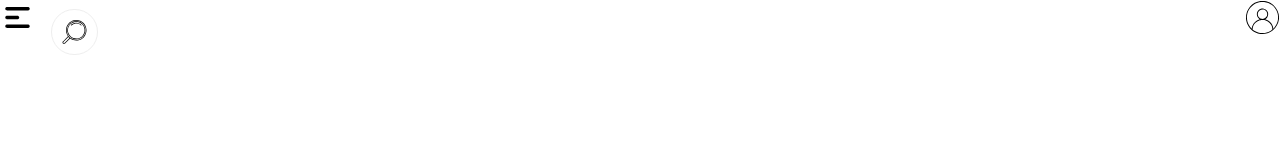
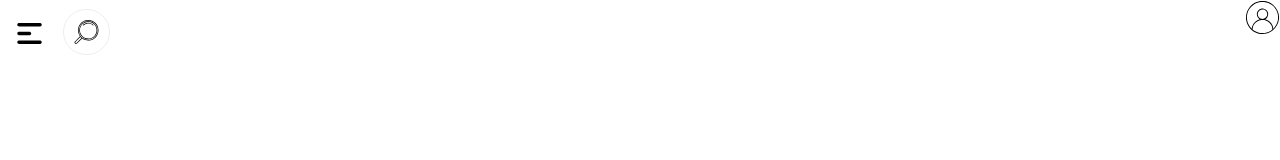
Before and after one commit to GeanCCZ/Ecom-Front, an Angular app: page / in a window 1280 px wide. Shown: the top 160 px of the page. Built offline with nearby package versions, Linux system fonts and the light colour scheme.

Commit message:
Style: Initial navigation style

```diff
--- a/src/app/components/header/navigation-menu/navigation-menu.component.css
+++ b/src/app/components/header/navigation-menu/navigation-menu.component.css
@@ -0,0 +1,18 @@
+.navigation-icon {
+    margin: 2vh 0 0 1.5vh;
+
+}
+
+.div-sidebar{
+    width: 0vh;
+    height: 93.5vh;
+
+}
+
+.div-sidebar.show{
+    background-color: aqua;
+    width: 10vh;
+    height: 93.5vh;
+
+    transition: all 0.35s;
+}
--- a/src/app/components/header/navigation-menu/navigation-menu.component.html
+++ b/src/app/components/header/navigation-menu/navigation-menu.component.html
@@ -1,5 +1,8 @@
 <div>
     <div>
-        <img class="medium-icon" src={{navigationMenuIcon.getImage().getUrl()}}>
+        <img class="medium-icon navigation-icon" src={{navigationMenuIcon.getImage().getUrl()}} (click)="showSideBar()">
+    </div>
+    <div class="div-sidebar" *ngIf="enableSideBar === true" [ngClass]="{'show': enableSideBar}">
+        1
     </div>
 </div>
--- a/src/app/components/header/navigation-menu/navigation-menu.component.ts
+++ b/src/app/components/header/navigation-menu/navigation-menu.component.ts
@@ -1,12 +1,13 @@
-import { Component } from '@angular/core';
+import { Component, Output } from '@angular/core';
 import {MatIconModule} from '@angular/material/icon';
 import Icon from '../../../domain/entities/icon.entity';
 import Image from '../../../domain/entities/image.entity';
+import { CommonModule } from '@angular/common';
 
 @Component({
   selector: 'app-navigation-menu',
   standalone: true,
-  imports: [MatIconModule],
+  imports: [MatIconModule,CommonModule],
   templateUrl: './navigation-menu.component.html',
   styleUrls: ['./navigation-menu.component.css','../../global.component.css']
 })
@@ -15,4 +16,11 @@ export class NavigationMenuComponent {
 
   navigationMenuIcon = new Icon('Navigation-Menu_Icon',new Image('menu-icon.svg','Navigation menu icon'))
 
+  @Output() enableSideBar = false;
+
+  showSideBar(){
+    console.log(``)
+    this.enableSideBar = !this.enableSideBar
+    console.log(this.enableSideBar)
+  }
 }
```
